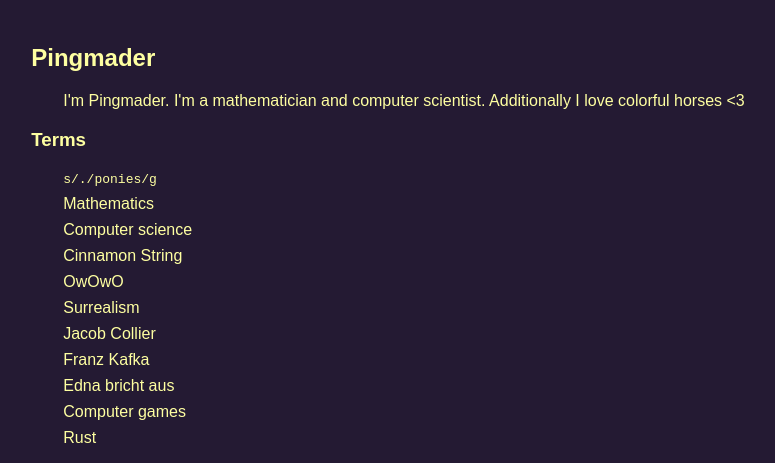
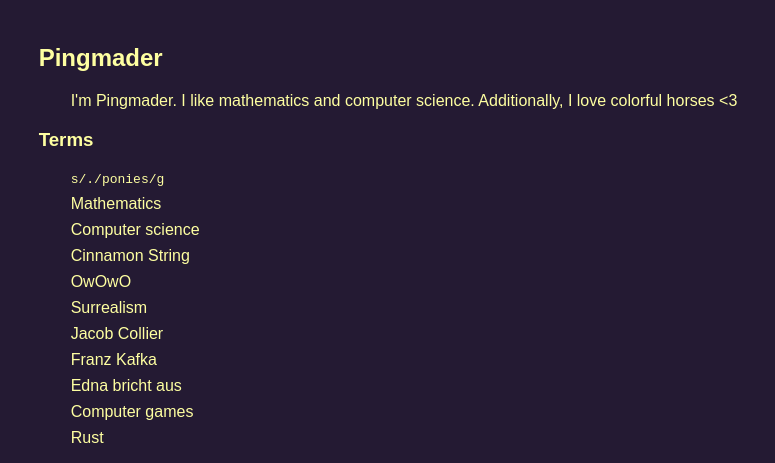
Before and after one commit to Pingmader/pingmader.github.io, a plain HTML site: page index.html in a window 1280 px wide. Shown: the top 463 px of the page, without its empty margins (252-1027 px from the left). Drawn offline with Linux system fonts and the light colour scheme.

Commit message:
minor change

```diff
--- a/index.html
+++ b/index.html
@@ -19,7 +19,7 @@
 		<div class="root-container">
 			<div class="sub-container">
 				<h2>Pingmader</h2>
-				<p>I'm Pingmader. I'm a mathematician and computer scientist. Additionally I love colorful horses <3</p>
+				<p>I'm Pingmader. I like mathematics and computer science. Additionally, I love colorful horses <3</p>
 
 				<h3>Terms</h3>
 				<ul>
```
